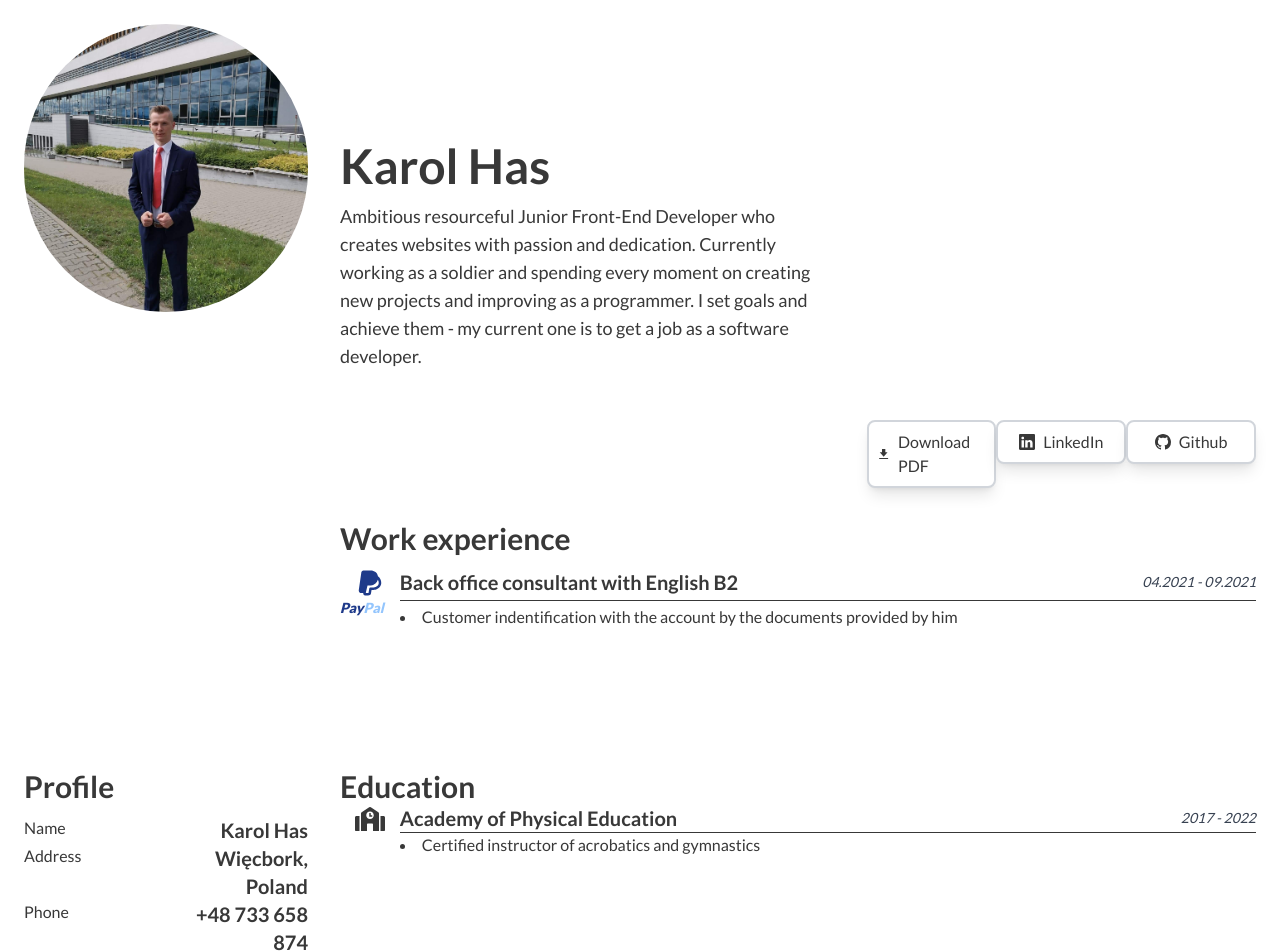
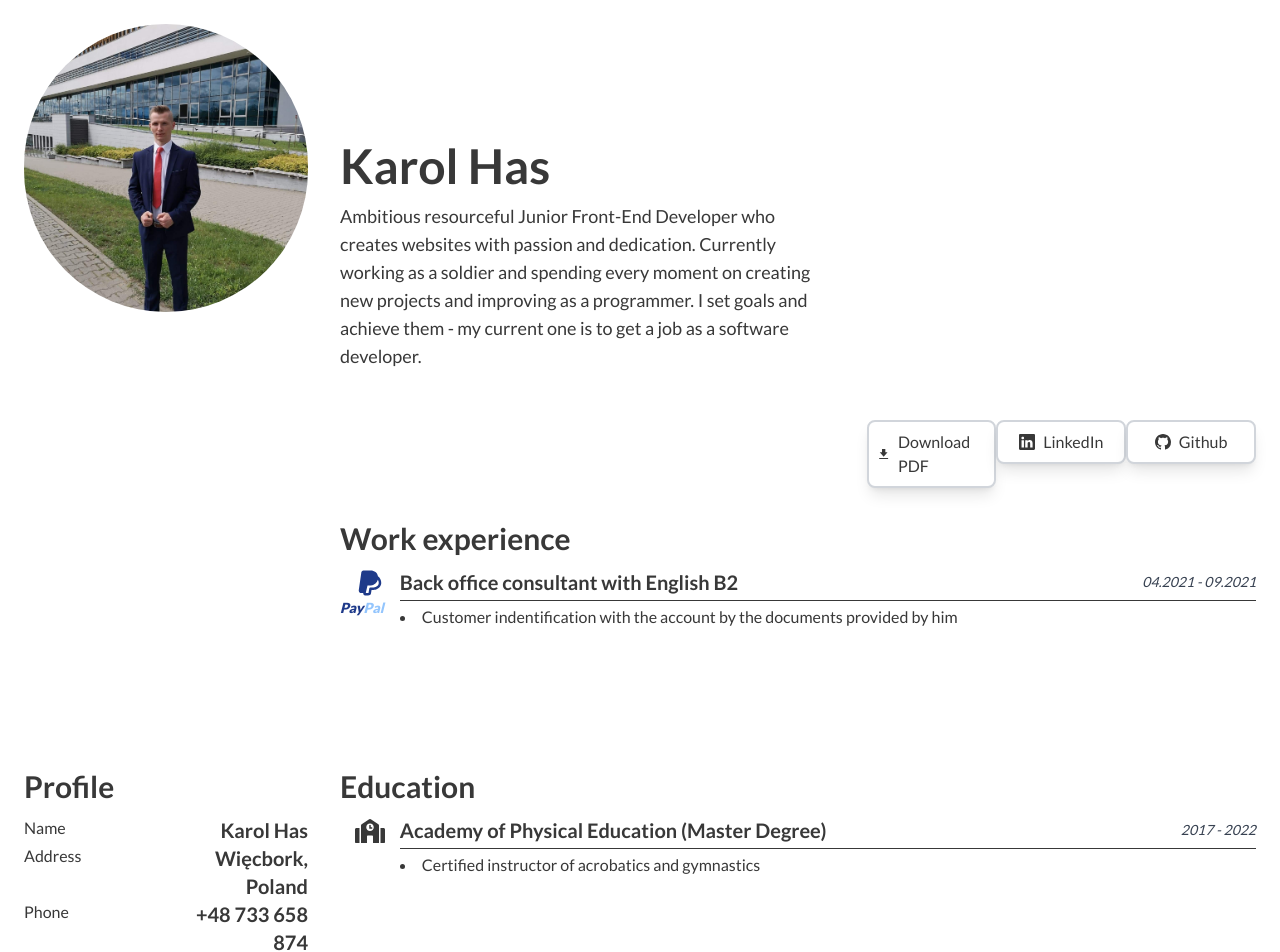
Before and after one commit to karolhas/CV, a React (Vite) app: page / in a window 1280 px wide. Shown: the top 952 px of the page. Built offline with nearby package versions, Linux system fonts and the light colour scheme.

Commit message:
Changed Education component styles and values

```diff
--- a/src/components/Education.tsx
+++ b/src/components/Education.tsx
@@ -1,33 +1,19 @@
+import { EducationCard } from "./common";
 import { FaSchool } from "react-icons/fa";
 
 function Education() {
   return (
-    <div className="flex w-full flex-col">
+    <>
       <div className="col-span-12">
-        <h2 className="text-3xl font-semibold">Education</h2>
+        <h2 className="mb-3 text-3xl font-semibold">Education</h2>
       </div>
-      <div className="col-span-12 flex flex-row">
-        <div className="w-16">
-          <FaSchool className="mx-auto text-3xl" />
-        </div>
-        <div className="w-full">
-          <div className="col-span-11 grid w-full grid-cols-2">
-            <div className="col-span-1 text-xl font-semibold">
-              Academy of Physical Education
-            </div>
-            <div className="col-span-1 flex items-center justify-end text-sm font-normal italic text-gray-700">
-              2017 - 2022
-            </div>
-          </div>
-          <div className="col-span-12 h-px w-full bg-[#383838]"></div>
-          <div>
-            <div>
-              <li>Certified instructor of acrobatics and gymnastics</li>
-            </div>
-          </div>
-        </div>
-      </div>
-    </div>
+      <EducationCard
+        svgName={<FaSchool className="mx-auto text-3xl" />}
+        caption={"Academy of Physical Education (Master Degree)"}
+        date={"2017 - 2022"}
+        description={"Certified instructor of acrobatics and gymnastics"}
+      />
+    </>
   );
 }
 
--- /dev/null
+++ b/src/components/common/Education/index.tsx
@@ -0,0 +1,35 @@
+import { IconType } from "react-icons";
+
+interface EducationProps {
+  svgName: IconType;
+  caption: string;
+  date: string;
+  description: string;
+}
+
+export const EducationCard = ({
+  svgName,
+  caption,
+  date,
+  description,
+}: React.PropsWithChildren<EducationProps>) => {
+  return (
+    <div className="col-span-12 flex flex-row">
+      <div className="w-16">{svgName}</div>
+      <div className="w-full">
+        <div className="col-span-11 grid w-full grid-cols-2 justify-between">
+          <div className="col-span-1 text-xl font-semibold">{caption}</div>
+          <div className="col-span-1 flex items-center justify-end text-sm font-normal italic text-gray-700">
+            {date}
+          </div>
+        </div>
+        <div className="col-span-12 my-1 h-px w-full bg-[#383838]"></div>
+        <div>
+          <div>
+            <li>{description}</li>
+          </div>
+        </div>
+      </div>
+    </div>
+  );
+};
--- a/src/components/common/index.tsx
+++ b/src/components/common/index.tsx
@@ -2,3 +2,4 @@ export { SkillCard } from "./Skills";
 export { ProfileCard } from "./Profile";
 export { LanguageCard } from "./Language";
 export { ExperienceCard } from "./Experience";
+export { EducationCard } from "./Education";
```
